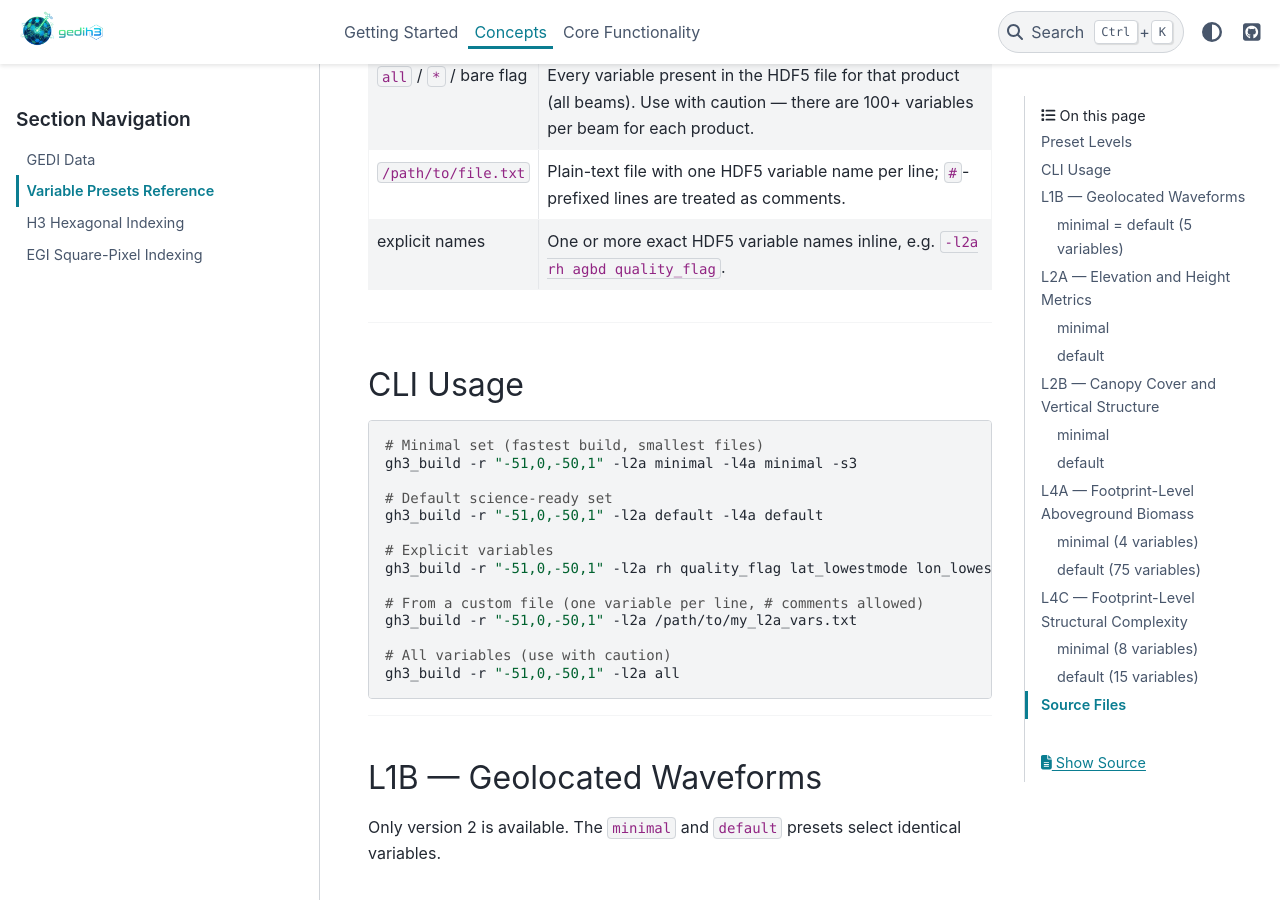
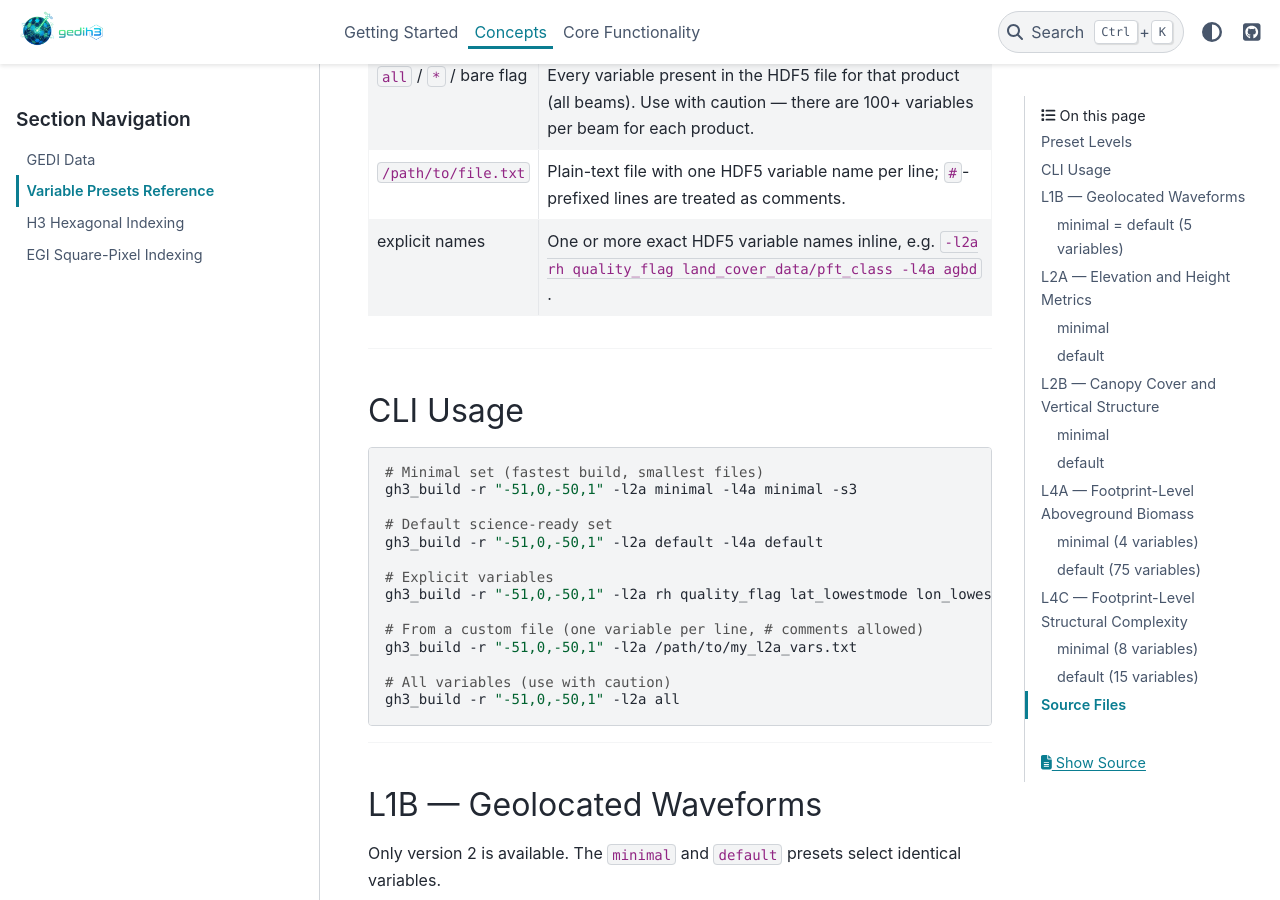
Before and after one commit to tiagodc/GEDI-H3, a Sphinx documentation site: the page built from docs/concepts/variable-presets.md, in a window 1280 px wide and 900 px high, scrolled down 642 px. Built offline with Sphinx 7.4.7 and the PyData theme 0.15.4, drawn with Linux system fonts in a browser that asks for light colours; pages that are not in the unit, such as notebooks, are missing from menus.

Commit message:
inline tweak

```diff
--- a/docs/concepts/variable-presets.md
+++ b/docs/concepts/variable-presets.md
@@ -12,7 +12,7 @@ When you pass `-l2a default` or `-l2a minimal` on the command line, gedih3 expan
 | `default` / `def` | Expert-curated science-ready set, loaded from the bundled `.txt` file in `src/gedih3/data/`. Designed to cover common research workflows without requiring HDF5 expertise. |
 | `all` / `*` / bare flag | Every variable present in the HDF5 file for that product (all beams). Use with caution — there are 100+ variables per beam for each product. |
 | `/path/to/file.txt` | Plain-text file with one HDF5 variable name per line; `#`-prefixed lines are treated as comments. |
-| explicit names | One or more exact HDF5 variable names inline, e.g. `-l2a rh agbd quality_flag`. |
+| explicit names | One or more exact HDF5 variable names inline, e.g. `-l2a rh quality_flag land_cover_data/pft_class -l4a agbd `. |
 
 ---
 
```
